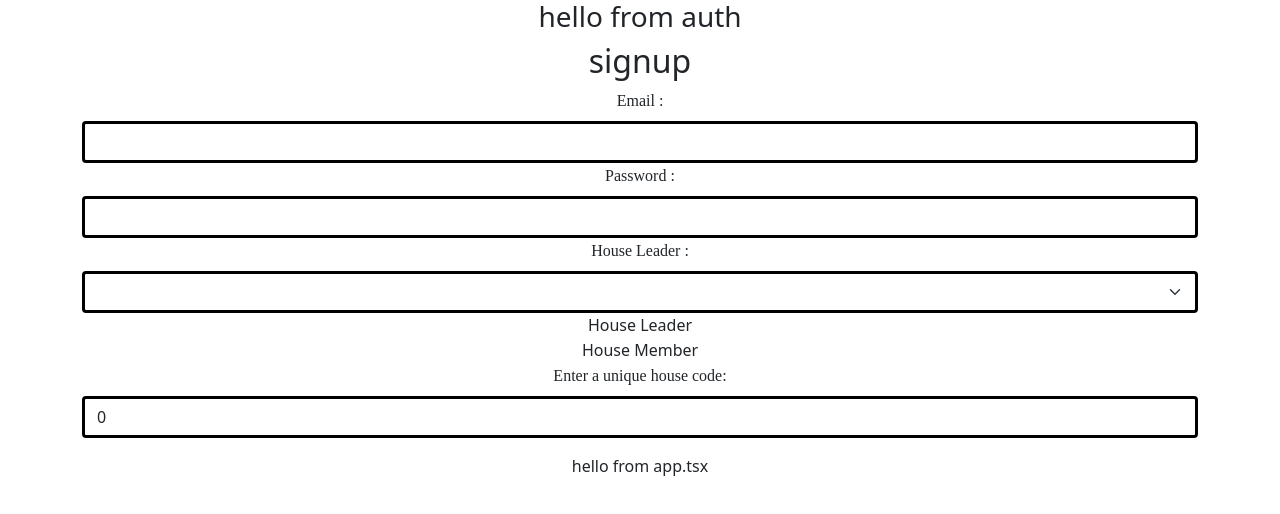
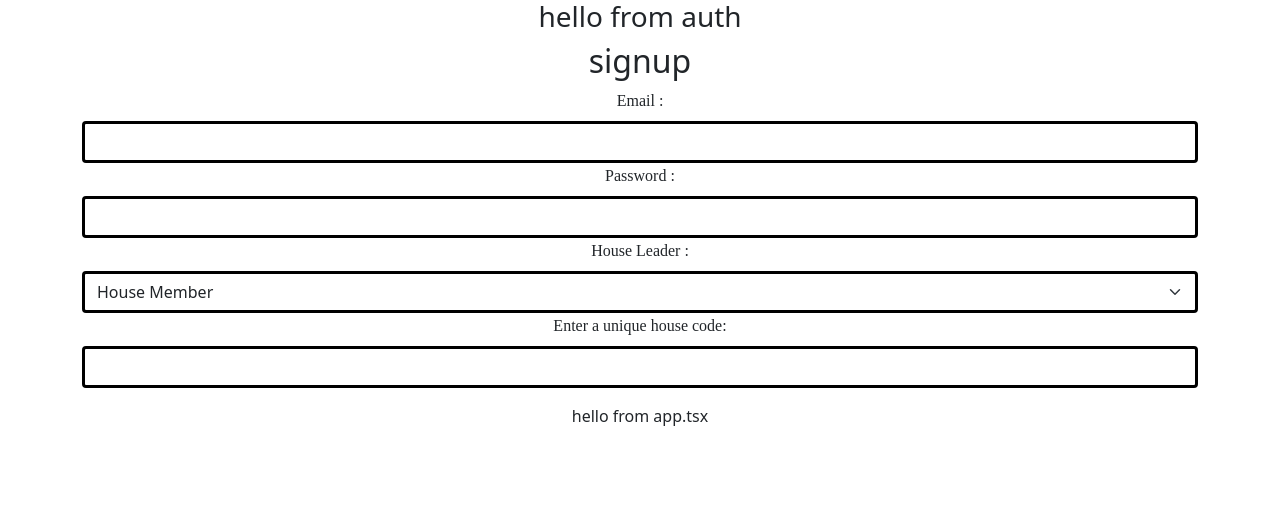
Before and after one commit to AKel4/final-project-client, a React (Create React App) app: page / in a window 1280 px wide. Shown: the top 514 px of the page. Built offline with nearby package versions, Linux system fonts and the light colour scheme.

Commit message:
after rob fixed my signup form

```diff
--- a/src/App.tsx
+++ b/src/App.tsx
@@ -3,6 +3,7 @@ import './App.css';
 import Auth from './components/Auth/Auth';
 
 function App() {
+
   return (
     <div className="App">
       <Auth />
--- a/src/components/Auth/Auth.tsx
+++ b/src/components/Auth/Auth.tsx
@@ -3,7 +3,7 @@ import Signup from './Signup';
 
 
 interface AuthProps {
-
+  // updateLocalStorage: (newToken: string) => void
 }
 
 interface AuthState {
--- a/src/components/Auth/Signup.tsx
+++ b/src/components/Auth/Signup.tsx
@@ -8,8 +8,8 @@ interface SignupProps {
 interface SignupState {
   email: string,
   password: string,
-  admin: boolean,
-  houseCode: number
+  admin: string,
+  houseCode: string
 }
 
 class Signup extends React.Component<SignupProps, SignupState> {
@@ -19,8 +19,8 @@ class Signup extends React.Component<SignupProps, SignupState> {
     this.state = {
       email: '',
       password: '',
-      admin: false,
-      houseCode: 0,
+      admin: "false",
+      houseCode: '',
      };
   }
 
@@ -30,8 +30,8 @@ class Signup extends React.Component<SignupProps, SignupState> {
     const requestObject = {
       email: this.state.email,
       password: this.state.password,
-      admin: this.state.admin,
-      houseCode: this.state.houseCode
+      admin: Boolean(this.state.admin),
+      houseCode: Number(this.state.houseCode)
     }
 
       try {
@@ -45,18 +45,30 @@ class Signup extends React.Component<SignupProps, SignupState> {
         const data = await res.json()
         console.log(data)
 
-
+          this.setState({
+            email: '',
+            password: '',
+            admin: "false",
+            houseCode: ''
+          })
 
 
       } catch (error) {
         console.log({error})
-      }};
+      }
 
-  changeState = () => {
-    this.setState({
-      email: this.e.target.value,
-    })
-  }
+    };
+
+
+      changeState = (e: any) => {
+        this.setState({
+          email: this.e.target.value,
+          password: this.e.target.value,
+          admin: this.e.target.value,
+          houseCode: this.e.target.value
+        })
+      }
+
 
     render() {
       return (
@@ -66,18 +78,19 @@ class Signup extends React.Component<SignupProps, SignupState> {
           <Form onSubmit={this.handleSubmit}>
             <FormGroup>
               <Label htmlFor='email' style={{fontFamily: 'Poppins'}}>Email :</Label>
-              <Input style={{border: 'solid black 3px'}} onChange={this.changeState} name="email" type='email' value={this.state.email} />
+              <Input style={{border: 'solid black 3px'}} onChange={(e:any)=> this.setState({email: e.target.value})} name="email" type='email' value={this.state.email} />
 
               <Label htmlFor='password' style={{fontFamily: 'Poppins'}} >Password :</Label>
               <Input style={{border: 'solid black 3px'}} onChange={this.changeState} name='password' type='password'  value={this.state.password}/>
 
               <Label htmlFor='admin' style={{fontFamily: 'Poppins'}} >House Leader :</Label>
-              <Input style={{border: 'solid black 3px'}} onChange={this.changeState} name='admin' type='select' value={this.state.admin} />
+              <Input style={{border: 'solid black 3px'}} onChange={(e:any)=> this.setState({admin: (e.target.value)})} name='admin' type='select' value={this.state.admin}>
               <option value="true">House Leader</option>
               <option value="false">House Member</option>
+              </Input>
 
               <Label htmlFor='houseCode' style={{fontFamily: 'Poppins'}} >Enter a unique house code:</Label>
-              <Input style={{border: 'solid black 3px'}} onChange={this.changeState} name='houseCode' type='number'  value={this.state.houseCode}/>
+              <Input style={{border: 'solid black 3px'}} onChange={this.changeState} name='houseCode' type='text'  value={String(this.state.houseCode)}/>
 
             </FormGroup>
           </Form>
```
